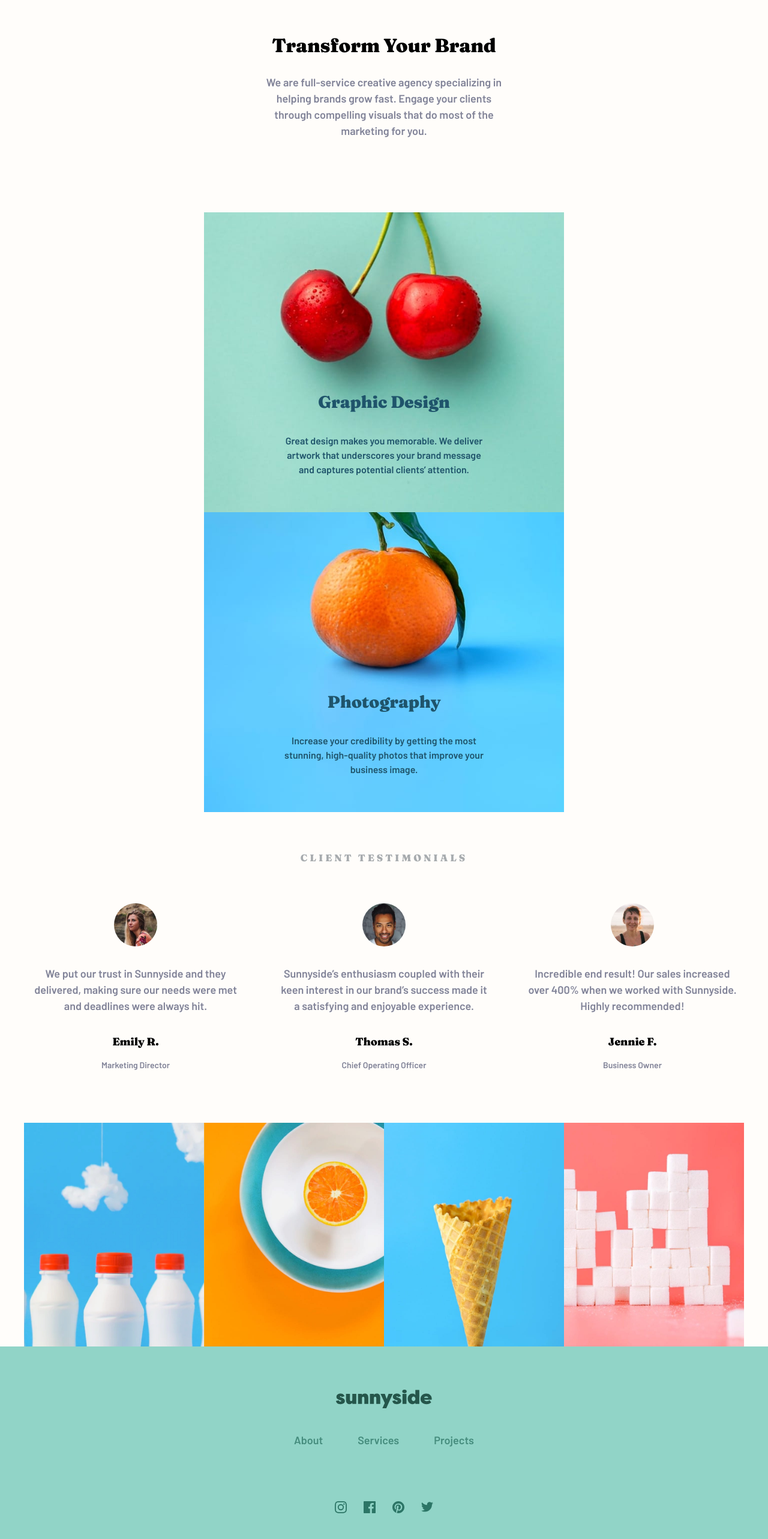
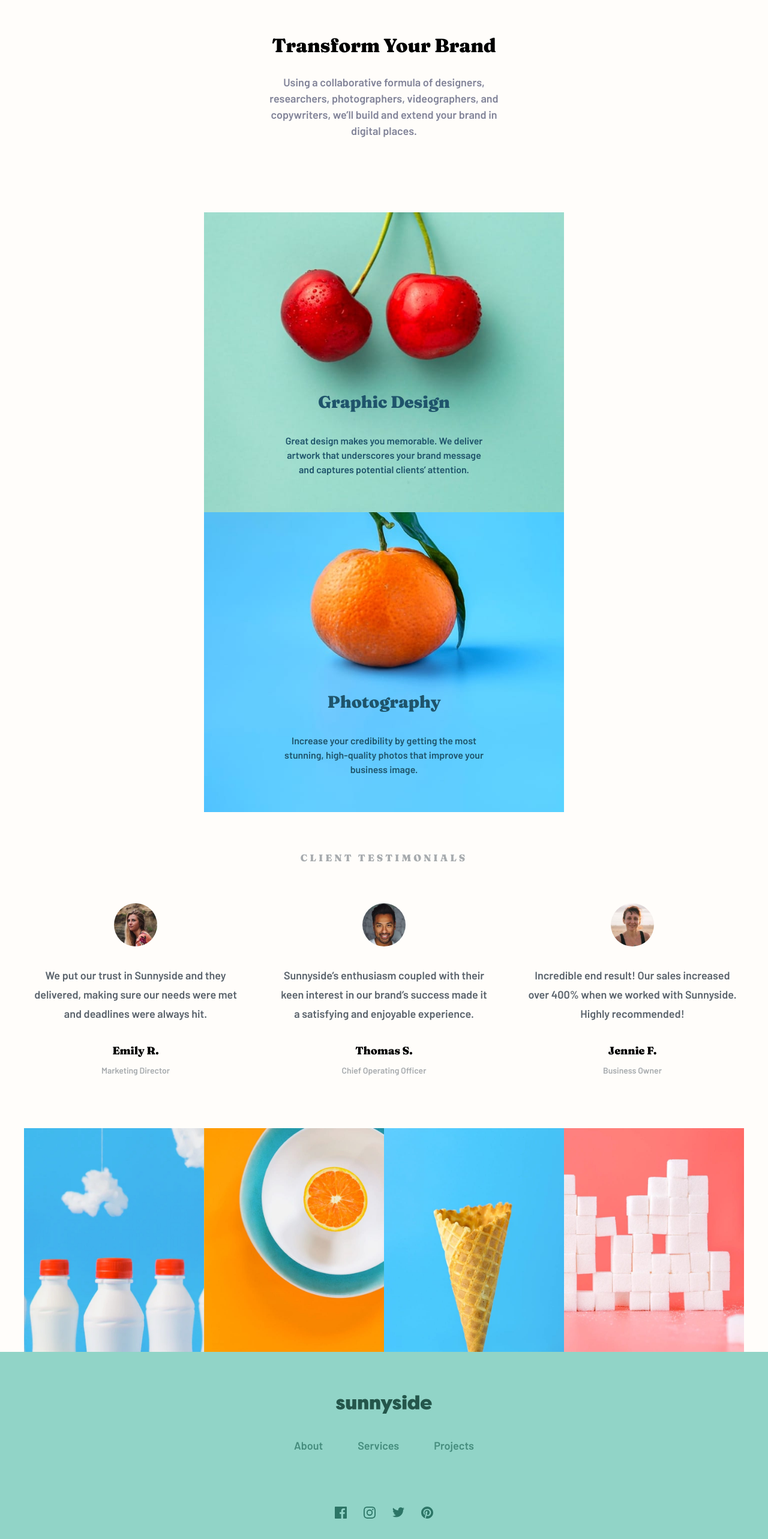
Before and after one commit to OscarRobertRodriguez/sunnyside, a React (Create React App) app: page / in a window 1280 px wide. Shown: the part 2360-4926 px from the top of the page at 60% size. Built offline with nearby package versions, Linux system fonts and the light colour scheme.

Commit message:
made changes

```diff
--- a/src/components/Footer/Footer.js
+++ b/src/components/Footer/Footer.js
@@ -14,30 +14,51 @@ function Footer() {
       </Nav>
 
       <IconsContainer>
-        <Icon width="20" height="20" xmlns="http://www.w3.org/2000/svg">
+        <Icon
+          width="20"
+          data="facebook"
+          height="20"
+          xmlns="http://www.w3.org/2000/svg"
+        >
+          <path
+            d="M18.896 0H1.104C.494 0 0 .494 0 1.104v17.793C0 19.506.494 20 1.104 20h9.58v-7.745H8.076V9.237h2.606V7.01c0-2.583 1.578-3.99 3.883-3.99 1.104 0 2.052.082 2.329.119v2.7h-1.598c-1.254 0-1.496.597-1.496 1.47v1.928h2.989l-.39 3.018h-2.6V20h5.098c.608 0 1.102-.494 1.102-1.104V1.104C20 .494 19.506 0 18.896 0z"
+            fill="#2C7566"
+            fillRule="nonzero"
+          />
+        </Icon>
+        <Icon
+          width="20"
+          data="instagram"
+          height="20"
+          xmlns="http://www.w3.org/2000/svg"
+        >
           <path
             d="M10 1.802c2.67 0 2.987.01 4.042.059 2.71.123 3.975 1.409 4.099 4.099.048 1.054.057 1.37.057 4.04 0 2.672-.01 2.988-.057 4.042-.124 2.687-1.387 3.975-4.1 4.099-1.054.048-1.37.058-4.041.058-2.67 0-2.987-.01-4.04-.058-2.718-.124-3.977-1.416-4.1-4.1-.048-1.054-.058-1.37-.058-4.041 0-2.67.01-2.986.058-4.04.124-2.69 1.387-3.977 4.1-4.1 1.054-.048 1.37-.058 4.04-.058zM10 0C7.284 0 6.944.012 5.877.06 2.246.227.227 2.242.061 5.877.01 6.944 0 7.284 0 10s.012 3.057.06 4.123c.167 3.632 2.182 5.65 5.817 5.817 1.067.048 1.407.06 4.123.06s3.057-.012 4.123-.06c3.629-.167 5.652-2.182 5.816-5.817.05-1.066.061-1.407.061-4.123s-.012-3.056-.06-4.122C19.777 2.249 17.76.228 14.124.06 13.057.01 12.716 0 10 0zm0 4.865a5.135 5.135 0 100 10.27 5.135 5.135 0 000-10.27zm0 8.468a3.333 3.333 0 110-6.666 3.333 3.333 0 010 6.666zm5.338-9.87a1.2 1.2 0 100 2.4 1.2 1.2 0 000-2.4z"
             fill="#2C7566"
             fillRule="nonzero"
           />
         </Icon>
-        <Icon width="20" height="20" xmlns="http://www.w3.org/2000/svg">
+        <Icon
+          width="20"
+          height="17"
+          data="twitter"
+          xmlns="http://www.w3.org/2000/svg"
+        >
           <path
-            d="M18.896 0H1.104C.494 0 0 .494 0 1.104v17.793C0 19.506.494 20 1.104 20h9.58v-7.745H8.076V9.237h2.606V7.01c0-2.583 1.578-3.99 3.883-3.99 1.104 0 2.052.082 2.329.119v2.7h-1.598c-1.254 0-1.496.597-1.496 1.47v1.928h2.989l-.39 3.018h-2.6V20h5.098c.608 0 1.102-.494 1.102-1.104V1.104C20 .494 19.506 0 18.896 0z"
+            d="M20 2.172a8.192 8.192 0 01-2.357.646 4.11 4.11 0 001.805-2.27 8.22 8.22 0 01-2.606.996A4.096 4.096 0 0013.847.248c-2.65 0-4.596 2.472-3.998 5.037A11.648 11.648 0 011.392 1a4.109 4.109 0 001.27 5.478 4.086 4.086 0 01-1.858-.513c-.045 1.9 1.318 3.679 3.291 4.075a4.113 4.113 0 01-1.853.07 4.106 4.106 0 003.833 2.849A8.25 8.25 0 010 14.658a11.616 11.616 0 006.29 1.843c7.618 0 11.923-6.434 11.663-12.205A8.354 8.354 0 0020 2.172z"
             fill="#2C7566"
             fillRule="nonzero"
           />
         </Icon>
-        <Icon width="20" height="20" xmlns="http://www.w3.org/2000/svg">
+
+        <Icon
+          width="20"
+          height="20"
+          data="pintrest"
+          xmlns="http://www.w3.org/2000/svg"
+        >
           <path
             d="M10 0C4.477 0 0 4.477 0 10c0 4.237 2.636 7.855 6.356 9.312-.088-.791-.167-2.005.035-2.868.181-.78 1.172-4.97 1.172-4.97s-.299-.6-.299-1.486c0-1.39.806-2.428 1.81-2.428.852 0 1.264.64 1.264 1.408 0 .858-.546 2.14-.828 3.33-.236.995.5 1.807 1.48 1.807 1.778 0 3.144-1.874 3.144-4.58 0-2.393-1.72-4.068-4.176-4.068-2.845 0-4.516 2.135-4.516 4.34 0 .859.331 1.781.745 2.281a.3.3 0 01.069.288l-.278 1.133c-.044.183-.145.223-.335.134-1.249-.581-2.03-2.407-2.03-3.874 0-3.154 2.292-6.052 6.608-6.052 3.469 0 6.165 2.473 6.165 5.776 0 3.447-2.173 6.22-5.19 6.22-1.013 0-1.965-.525-2.291-1.148l-.623 2.378c-.226.869-.835 1.958-1.244 2.621.937.29 1.931.446 2.962.446 5.523 0 10-4.477 10-10S15.523 0 10 0z"
-            fill="#2C7566"
-            fillRule="nonzero"
-          />
-        </Icon>
-        <Icon width="20" height="17" xmlns="http://www.w3.org/2000/svg">
-          <path
-            d="M20 2.172a8.192 8.192 0 01-2.357.646 4.11 4.11 0 001.805-2.27 8.22 8.22 0 01-2.606.996A4.096 4.096 0 0013.847.248c-2.65 0-4.596 2.472-3.998 5.037A11.648 11.648 0 011.392 1a4.109 4.109 0 001.27 5.478 4.086 4.086 0 01-1.858-.513c-.045 1.9 1.318 3.679 3.291 4.075a4.113 4.113 0 01-1.853.07 4.106 4.106 0 003.833 2.849A8.25 8.25 0 010 14.658a11.616 11.616 0 006.29 1.843c7.618 0 11.923-6.434 11.663-12.205A8.354 8.354 0 0020 2.172z"
             fill="#2C7566"
             fillRule="nonzero"
           />
@@ -59,7 +80,6 @@ const Wrapper = styled.div`
   align-items: center;
   padding-top: 64px;
   padding-bottom: 80px;
-
 
   @media ${QUERIES.tabletAndUp} {
     padding-top: 72px;
--- a/src/components/LearnMoreCards/LearnMoreCards.js
+++ b/src/components/LearnMoreCards/LearnMoreCards.js
@@ -19,9 +19,9 @@ function LearnMoreCards() {
       <LearnMoreCard direction="row-reverse" img={img2}>
         <h2>transform your brand</h2>
         <p>
-          We are full-service creative agency specializing in helping brands
-          grow fast. Engage your clients through compelling visuals that do most
-          of the marketing for you.
+          Using a collaborative formula of designers, researchers,
+          photographers, videographers, and copywriters, we’ll build and extend
+          your brand in digital places.
         </p>
       </LearnMoreCard>
     </Wrapper>
--- a/src/components/TestimonialCard/TestimonialCard.js
+++ b/src/components/TestimonialCard/TestimonialCard.js
@@ -28,7 +28,8 @@ text-align: center;
 & p:first-of-type {
   padding-top: 32px;
   padding-bottom: 32px;
-  color: var(--dark-grayish-blue);
+  color: var(--very-dark-grayish-blue);
+  line-height: 32px;
 
   @media ${QUERIES.desktopAndUp} {
     padding-top: 60px;
@@ -38,8 +39,8 @@ text-align: center;
 
 
   & p:last-of-type {
-    color: var(--dark-grayish-blue);
-    padding-top: 15px;
+    color: var(--grayish-blue);
+    padding-top: 9px;
     font-size: 14px;
   }
 `;
```
